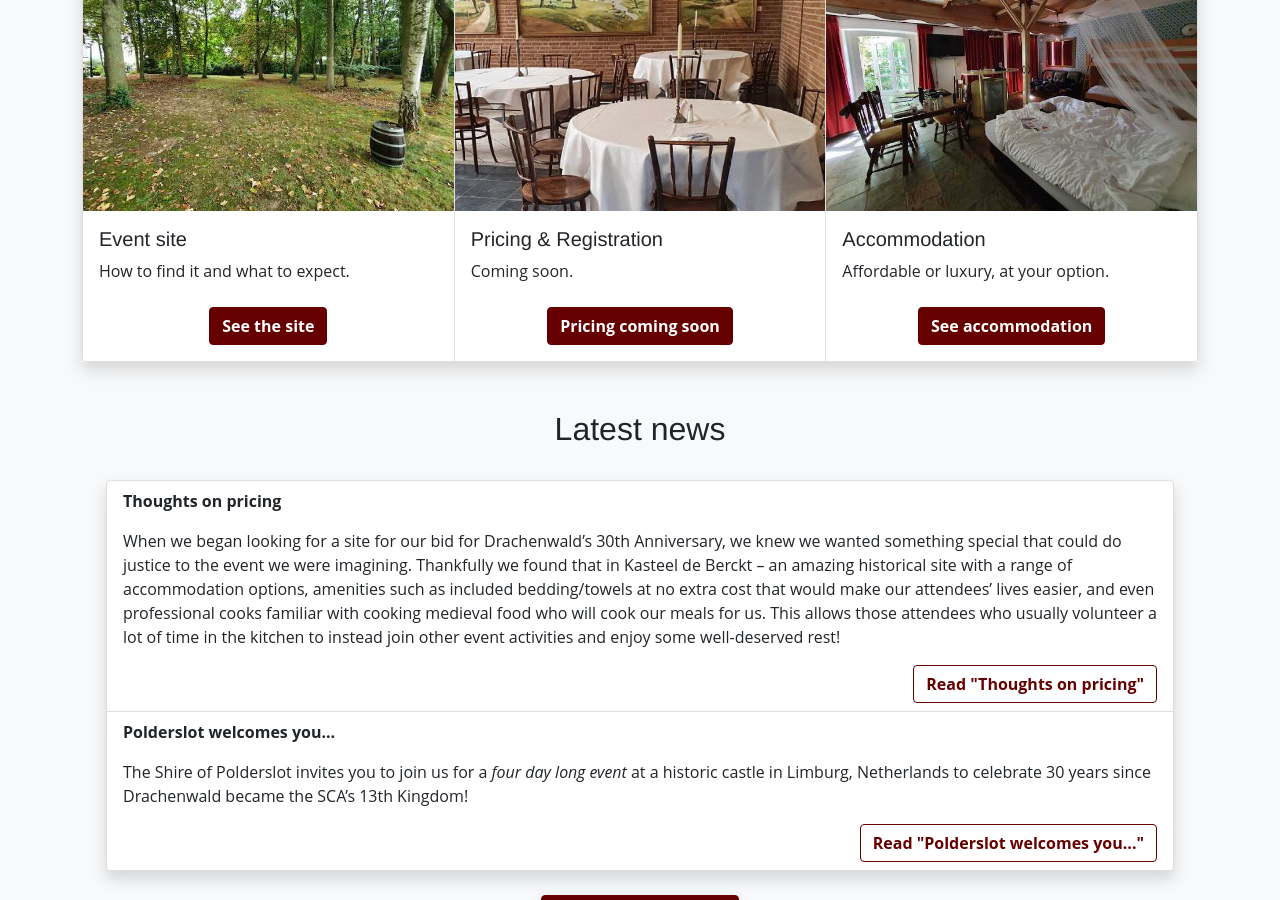
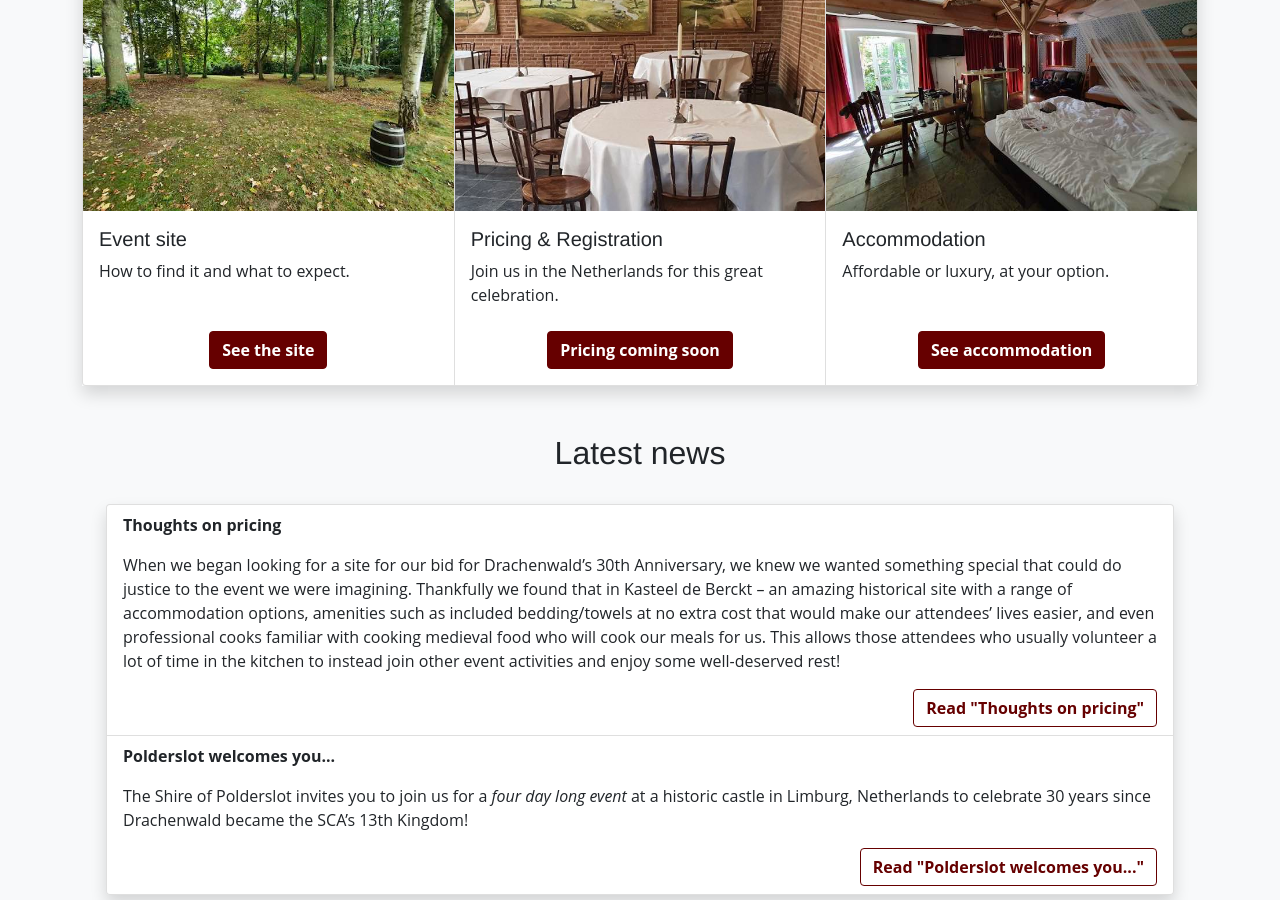
Before and after one commit to drachenwald/dw-30-year, a Jekyll site: the page built from index.html, in a window 1280 px wide and 900 px high, scrolled down 540 px. Built offline with Jekyll 4.4.1, drawn with Linux system fonts in a browser that asks for light colours; some web fonts are replaced.

Commit message:
oh yeah coming soon haha

```diff
--- a/index.html
+++ b/index.html
@@ -32,7 +32,7 @@ subtitle: Netherlands, 14-18 June 2023
     <img src="/images/splash/splash-dining.jpg" class="card-img-top" />
     <div class="card-body">
       <h5 class="card-title">Pricing & Registration</h5>
-      <p class="card-text">Coming soon.</p>
+      <p class="card-text">Join us in the Netherlands for this great celebration.</p>
     </div>
     <div class="card-footer text-center bg-transparent border-0 pb-3">
       <p class="card-text">
```
